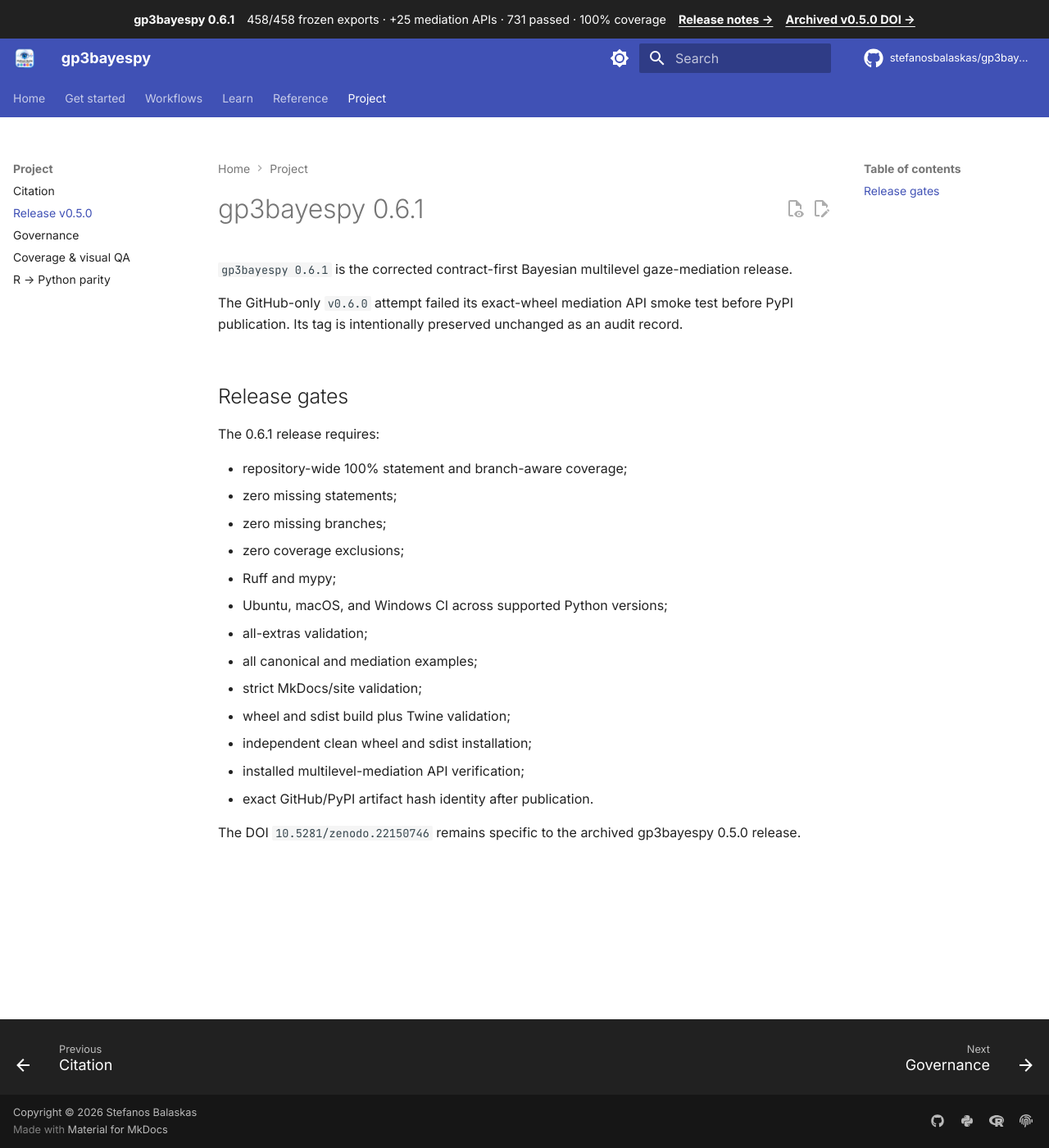
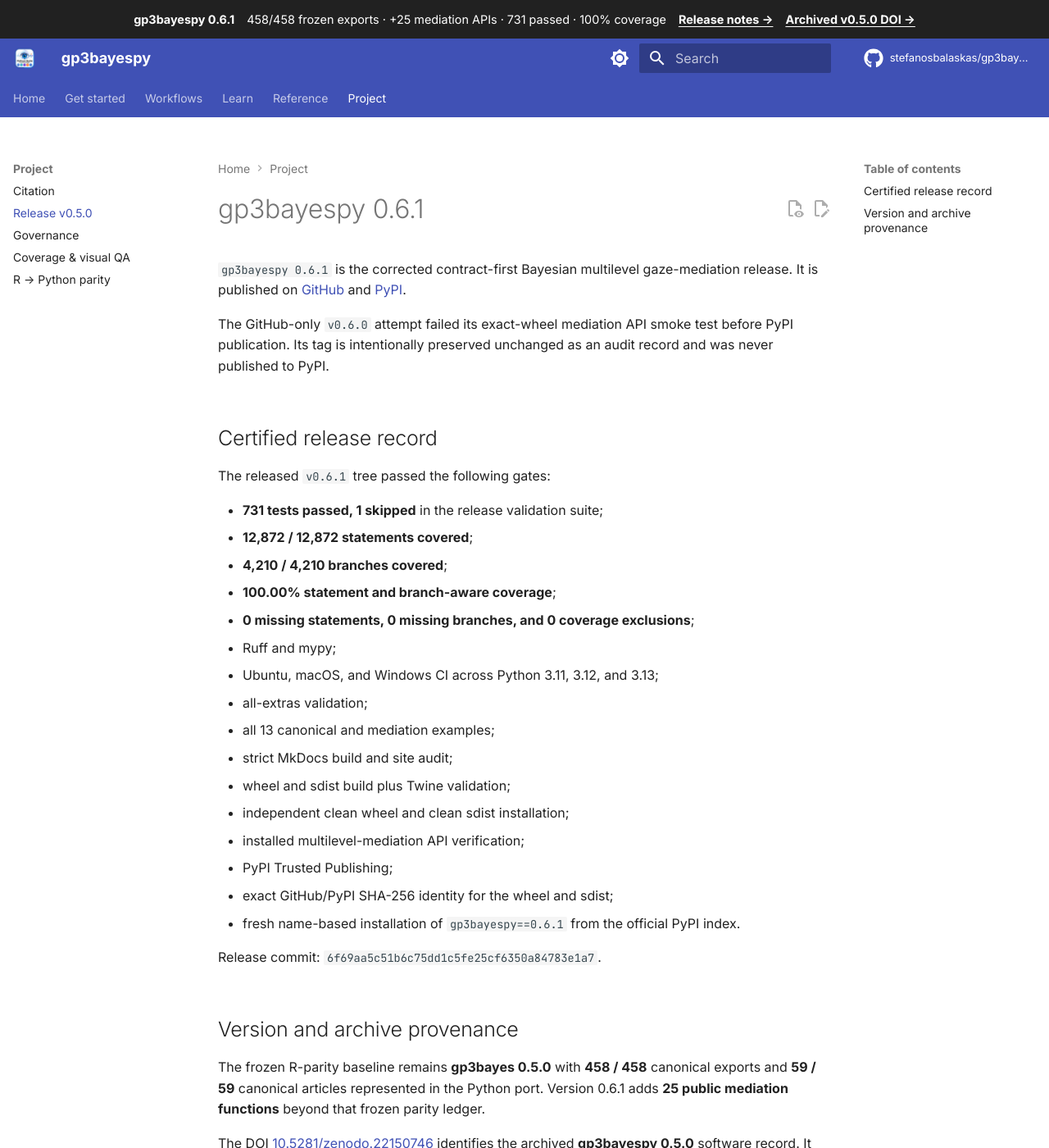
Before and after one commit to stefanosbalaskas/gp3bayespy, an MkDocs documentation site: the page built from docs/release.md, in a window 1280 px wide and 1400 px high. Shown: the whole window at 82% size. Built offline with MkDocs 1.6.1 and Material for MkDocs 9.7.7, drawn with Linux system fonts in a browser that asks for light colours; comment, search, counter and statistics services are not loaded; some of the changed text lies outside the part shown.

Commit message:
docs: sync docs/release.md with v0.6.1 release

```diff
--- a/docs/release.md
+++ b/docs/release.md
@@ -1,29 +1,52 @@
+---
+title: gp3bayespy 0.6.1 release
+description: Certified release record for gp3bayespy 0.6.1.
+---
+
 # gp3bayespy 0.6.1
 
-`gp3bayespy 0.6.1` is the corrected contract-first Bayesian
-multilevel gaze-mediation release.
+`gp3bayespy 0.6.1` is the corrected contract-first Bayesian multilevel
+gaze-mediation release. It is published on
+[GitHub](https://github.com/stefanosbalaskas/gp3bayespy/releases/tag/v0.6.1)
+and [PyPI](https://pypi.org/project/gp3bayespy/0.6.1/).
 
-The GitHub-only `v0.6.0` attempt failed its exact-wheel mediation
-API smoke test before PyPI publication. Its tag is intentionally
-preserved unchanged as an audit record.
+The GitHub-only `v0.6.0` attempt failed its exact-wheel mediation API smoke
+test before PyPI publication. Its tag is intentionally preserved unchanged as
+an audit record and was never published to PyPI.
 
-## Release gates
+## Certified release record
 
-The 0.6.1 release requires:
+The released `v0.6.1` tree passed the following gates:
 
-- repository-wide 100% statement and branch-aware coverage;
-- zero missing statements;
-- zero missing branches;
-- zero coverage exclusions;
+- **731 tests passed, 1 skipped** in the release validation suite;
+- **12,872 / 12,872 statements covered**;
+- **4,210 / 4,210 branches covered**;
+- **100.00% statement and branch-aware coverage**;
+- **0 missing statements, 0 missing branches, and 0 coverage exclusions**;
 - Ruff and mypy;
-- Ubuntu, macOS, and Windows CI across supported Python versions;
+- Ubuntu, macOS, and Windows CI across Python 3.11, 3.12, and 3.13;
 - all-extras validation;
-- all canonical and mediation examples;
-- strict MkDocs/site validation;
+- all 13 canonical and mediation examples;
+- strict MkDocs build and site audit;
 - wheel and sdist build plus Twine validation;
-- independent clean wheel and sdist installation;
+- independent clean wheel and clean sdist installation;
 - installed multilevel-mediation API verification;
-- exact GitHub/PyPI artifact hash identity after publication.
+- PyPI Trusted Publishing;
+- exact GitHub/PyPI SHA-256 identity for the wheel and sdist;
+- fresh name-based installation of `gp3bayespy==0.6.1` from the official PyPI index.
 
-The DOI `10.5281/zenodo.22150746` remains specific to the archived
-gp3bayespy 0.5.0 release.
+Release commit:
+`6f69aa5c51b6c75dd1c5fe25cf6350a84783e1a7`.
+
+## Version and archive provenance
+
+The frozen R-parity baseline remains **gp3bayes 0.5.0** with **458 / 458**
+canonical exports and **59 / 59** canonical articles represented in the Python
+port. Version 0.6.1 adds **25 public mediation functions** beyond that frozen
+parity ledger.
+
+The DOI [10.5281/zenodo.22150746](https://doi.org/10.5281/zenodo.22150746)
+identifies the archived **gp3bayespy 0.5.0** software record. It must not be
+interpreted as a DOI for v0.6.1.
+
+See [Citing gp3bayespy](citation.md) for version-aware citation guidance.
```
